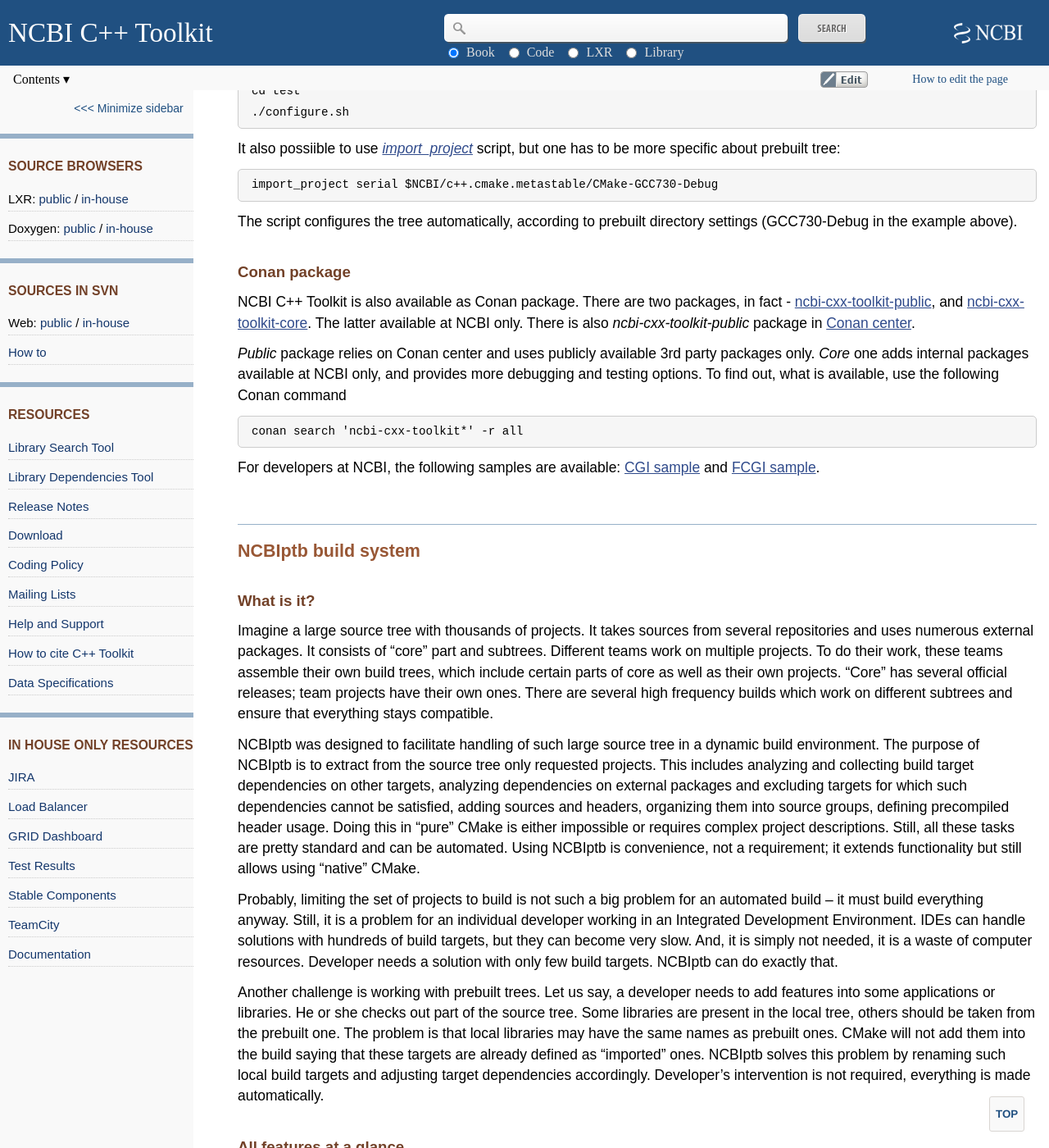
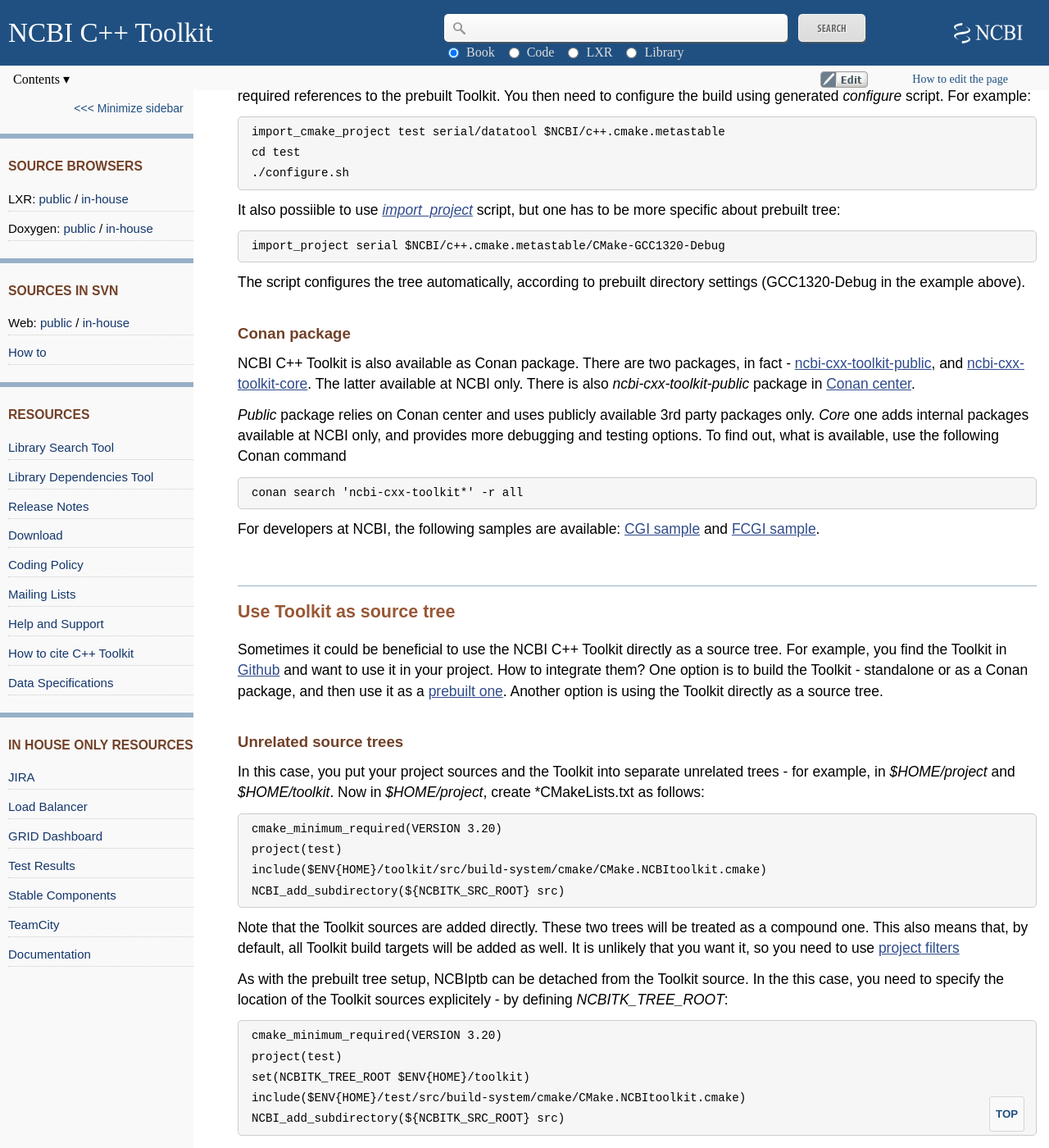
Before and after one commit to ncbi/cxx-toolkit, a Jekyll site: the page built from pages/ch_cmconfig.md, in a window 1280 px wide and 1400 px high, scrolled down 5213 px. Shown: the whole window at 82% size. Built offline with Jekyll 4.4.1, drawn with Linux system fonts in a browser that asks for light colours; some of the changed text lies outside the part shown.

Commit message:
Update ch_cmconfig.md

```diff
--- a/pages/ch_cmconfig.md
+++ b/pages/ch_cmconfig.md
@@ -30,6 +30,10 @@
     -   [Import project](#ch_cmconfig._import_prebuilt)
 
     -   [Conan package](#ch_cmconfig._Conan_prebuilt)
+
+-   [Use Toolkit as source tree](#ch_cmconfig._Use_source)
+
+    -   [Unrelated source trees](#ch_cmconfig._unrelated)
 
 -   [NCBIptb build system](#ch_cmconfig._NCBIptb)
 
@@ -218,9 +222,9 @@
 
 It also possiible to use [*import_project*](https://ncbi.github.io/cxx-toolkit/pages/ch_getcode_svn.html#ch_getcode_svn.import_project_sh) script, but one has to be more specific about prebuilt tree:
 
-    import_project serial $NCBI/c++.cmake.metastable/CMake-GCC730-Debug
+    import_project serial $NCBI/c++.cmake.metastable/CMake-GCC1320-Debug
 
-The script configures the tree automatically, according to prebuilt directory settings (GCC730-Debug in the example above).
+The script configures the tree automatically, according to prebuilt directory settings (GCC1320-Debug in the example above).
 
 <a name="ch_cmconfig._Conan_prebuilt"></a>
 
@@ -235,7 +239,38 @@
 For developers at NCBI, the following samples are available: [CGI sample](https://gitlab.be-md.ncbi.nlm.nih.gov/pd/cxxtk/cxx/cgi-sample) and [FCGI sample](https://gitlab.be-md.ncbi.nlm.nih.gov/pd/cxxtk/cxx/fcgi-sample).
 
 
+<a name="ch_cmconfig._Use_source"></a>
+
+## Use Toolkit as source tree
+
+Sometimes it could be beneficial to use the NCBI C++ Toolkit directly as a source tree. For example, you find the Toolkit in [Github](https://github.com/ncbi/ncbi-cxx-toolkit-public) and want to use it in your project. How to integrate them? One option is to build the Toolkit - standalone or as a Conan package, and then use it as a [prebuilt one](#ch_cmconfig._Use_prebuilt).
+Another option is using the Toolkit directly as a source tree.
+
+<a name="ch_cmconfig._unrelated"></a>
+
+### Unrelated source trees
+
+In this case, you put your project sources and the Toolkit into separate unrelated trees - for example, in *$HOME/project* and  *$HOME/toolkit*. Now in *$HOME/project*,  create *CMakeLists.txt as follows:
+
+    cmake_minimum_required(VERSION 3.20)
+    project(test)
+    include($ENV{HOME}/toolkit/src/build-system/cmake/CMake.NCBItoolkit.cmake)
+    NCBI_add_subdirectory(${NCBITK_SRC_ROOT} src)
+
+Note that the Toolkit sources are added directly. These two trees will be treated as a compound one. This also means that, by default, all Toolkit build targets will be added as well.
+It is unlikely that you want it, so you need to use [project filters](ch_cmconfig._Configure)
+
+As with the prebuilt tree setup, NCBIptb can be detached from the Toolkit source.  In the this case, you need to specify the location of the Toolkit sources explicitely - by defining *NCBITK_TREE_ROOT*:
+
+    cmake_minimum_required(VERSION 3.20)
+    project(test)
+    set(NCBITK_TREE_ROOT $ENV{HOME}/toolkit)
+    include($ENV{HOME}/test/src/build-system/cmake/CMake.NCBItoolkit.cmake)
+    NCBI_add_subdirectory(${NCBITK_SRC_ROOT} src)
+
+
 <a name="ch_cmconfig._NCBIptb"></a>
+
 
 ## NCBIptb build system
 
@@ -280,6 +315,8 @@
 In addition, there is an option of creating "composite" build targets. Such targets are composed of other targets, including their sources and requirements. In the build tree, such "hosted" targets are excluded and replaced with "composite" ones.
 
 There are also tasks of source code generation, installation and testing. NCBIptb does not support them directly. Instead, there is a mechanism of plugin [extensions](#ch_cmconfig._Extensions) which handle them.
+
+<a name="ch_cmconfig._Examples"></a>
 
 ### Examples
 
```
